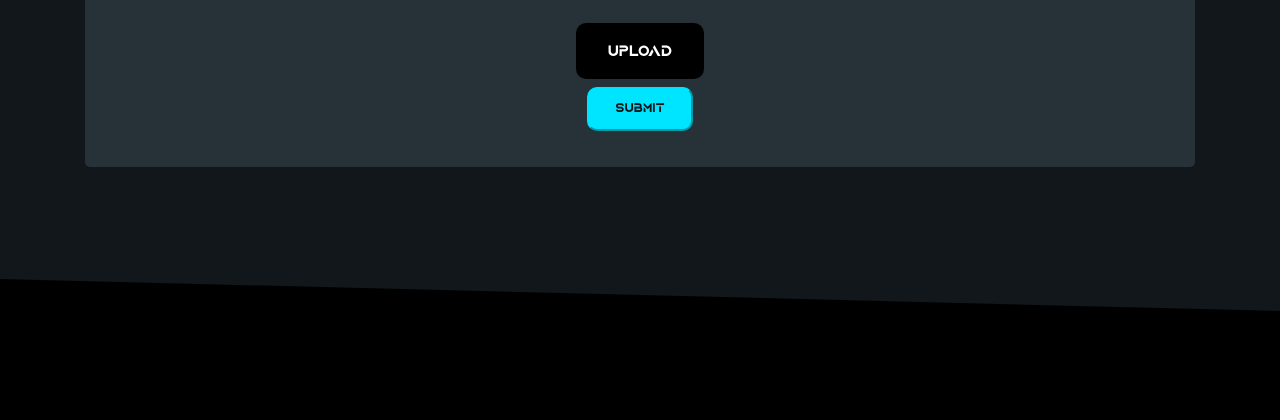
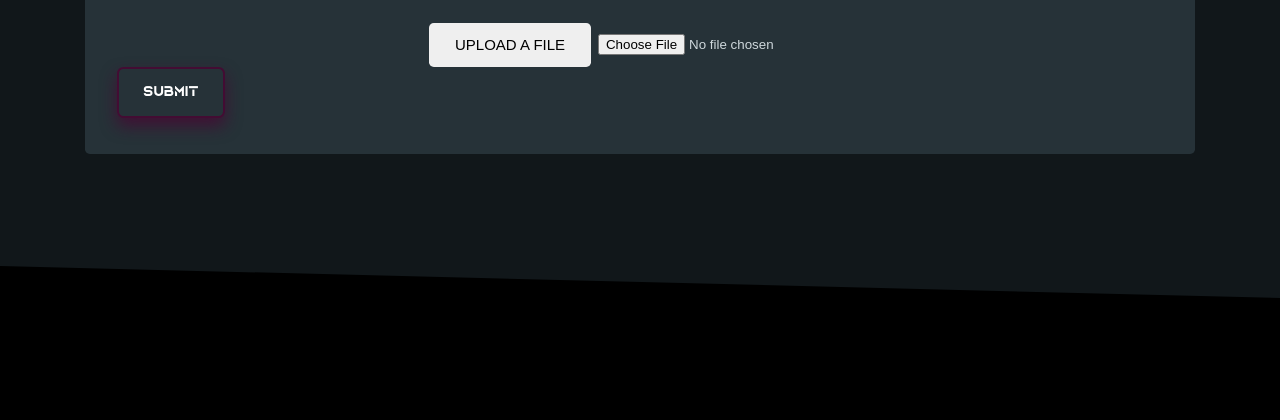
Before and after one commit to Good-Boy-Associates/NeoCortex, a Flask app: page / in a window 1280 px wide. Shown: the part 2893-3313 px from the top of the page. Run offline with Flask 2, Linux system fonts and the light colour scheme; some libraries are stand-ins or nearby versions; some web fonts are replaced.

Commit message:
Update index.html

```diff
--- a/templates/index.html
+++ b/templates/index.html
@@ -170,14 +170,16 @@
 
                         <div class="card">
                             <div class="card-body">
-                                <img src="/static/img/blog-1.jpg" alt="" width="250px" height="250px">
-                                <img src="/static/img/blog-1.jpg" alt="" width="255px" height="250px">
-                                <img src="/static/img/blog-1.jpg" alt="" width="250px" height="250px"> <br>    <br>
-                                <label class="file-upload">
-                                <input type="file" class="file-upload__input"/>
-                                <span class="file-upload__label">Upload</span>
-                                </label>    <br>
-                                <button class="submit-button btn-info">Submit</button>
+                                <img src="/static/img/{{ upload_img }}" alt="" width="250px" height="250px">
+                                <img src="/static/img/{{ image_mask }}" alt="" width="255px" height="250px">
+                                <img src="/static/img/{{ image_with_mask }}" alt="" width="250px" height="250px"> <br>    <br>
+                                <form action="/" method="post" enctype="multipart/form-data">
+                                    <div class="upload-btn-wrapper">
+                                      <button class="btn">Upload a file</button>
+                                      <input type="file" name="file" />
+                                    </div><div  style=" width: min-content; ">
+                                    <input type="submit" class="btn btn-primary btn-lg btn-demo" value="Submit"></div>
+                                  </form>
                             </div>
                         </div>
 
```
